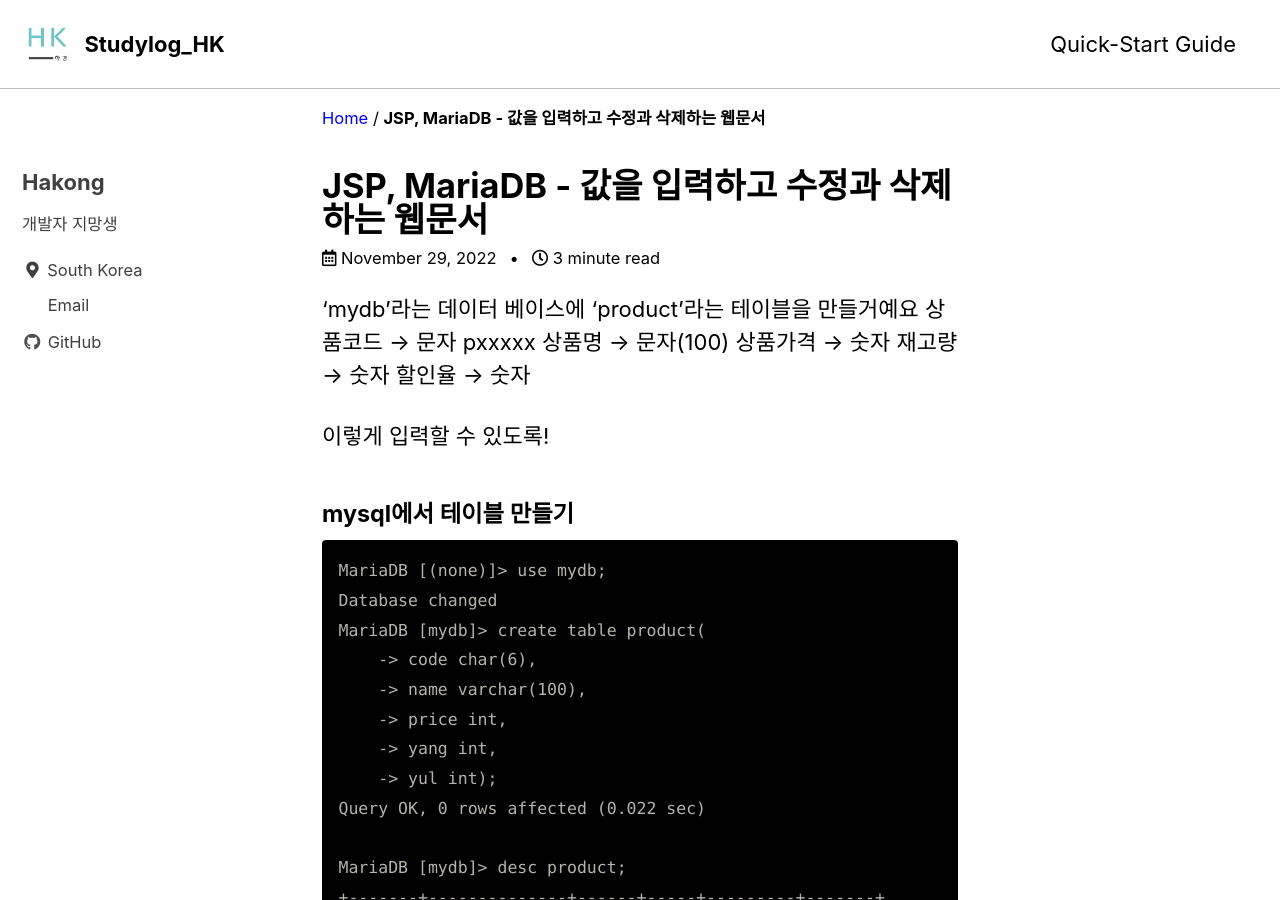
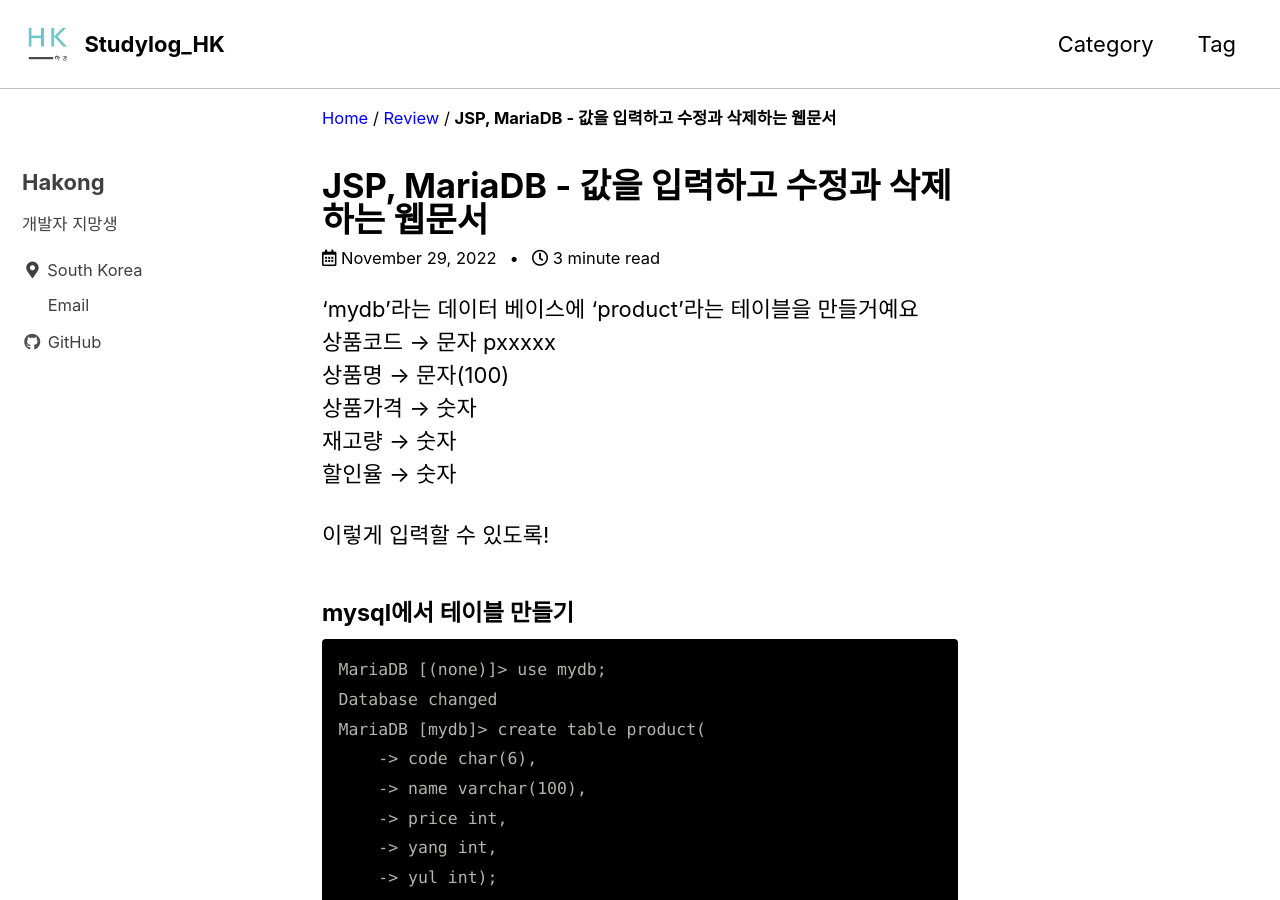
Before and after one commit to xxxjoyxxx/xxxjoyxxx.github.io, a Jekyll site: the page built from _posts/2022-11-29-1129review.md, in a window 1280 px wide and 900 px high. Built offline with Jekyll 4.4.1, drawn with Linux system fonts in a browser that asks for light colours; cached includes are drawn as plain includes; some of the changed text lies outside the part shown.

Commit message:
category, tag

```diff
--- a/_data/navigation.yml
+++ b/_data/navigation.yml
@@ -1,7 +1,9 @@
 # main links
 main:
-  - title: "Quick-Start Guide"
-    url: https://mmistakes.github.io/minimal-mistakes/docs/quick-start-guide/
+  - title: "Category"
+    url: /categories/
+  - title: "Tag"
+    url: /tags/
   # - title: "About"
   #   url: https://mmistakes.github.io/minimal-mistakes/about/
   # - title: "Sample Posts"
--- a/_posts/2022-11-29-1129review.md
+++ b/_posts/2022-11-29-1129review.md
@@ -1,14 +1,16 @@
 ---
 layout: single
 title: JSP, MariaDB - 값을 입력하고 수정과 삭제하는 웹문서
+categories: Review
+tag: [JSP, mysql]
 ---
 
-'mydb'라는 데이터 베이스에 'product'라는 테이블을 만들거예요
-  상품코드 → 문자 pxxxxx
-  상품명 → 문자(100)
-  상품가격 → 숫자
-  재고량 → 숫자
-  할인율 → 숫자
+'mydb'라는 데이터 베이스에 'product'라는 테이블을 만들거예요<br/>
+  상품코드 → 문자 pxxxxx<br/>
+  상품명 → 문자(100)<br/>
+  상품가격 → 숫자<br/>
+  재고량 → 숫자<br/>
+  할인율 → 숫자<br/>
 
 이렇게 입력할 수 있도록!
 
```
Also changed, not shown: _pages/category-archive.md (added, +7 -0 lines), _pages/tag-archive.md (added, +7 -0 lines), _posts/2022-11-25-first.md (+1 -0 lines), _posts/2022-11-25-second.md (+3 -1 lines), _posts/2022-11-26-a.md (+3 -1 lines), _posts/2022-11-28-aa.md (+2 -0 lines).
